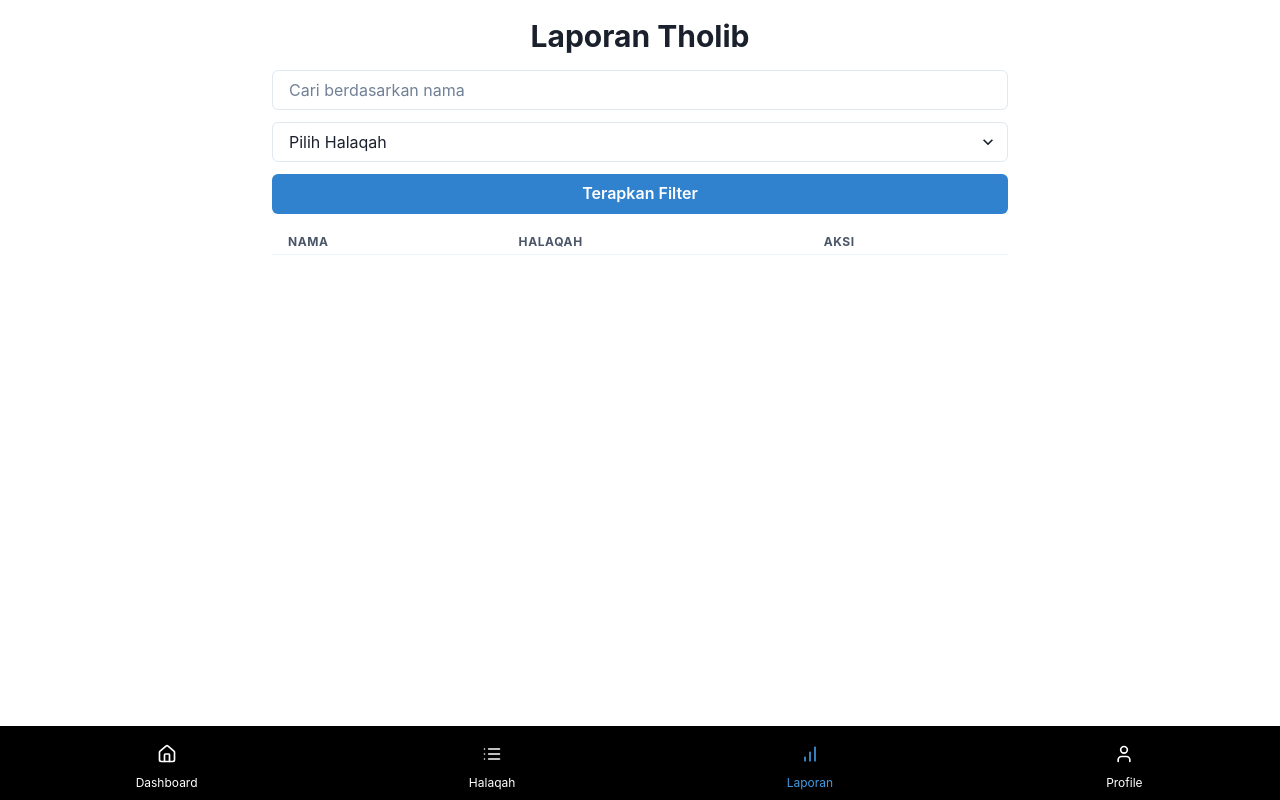
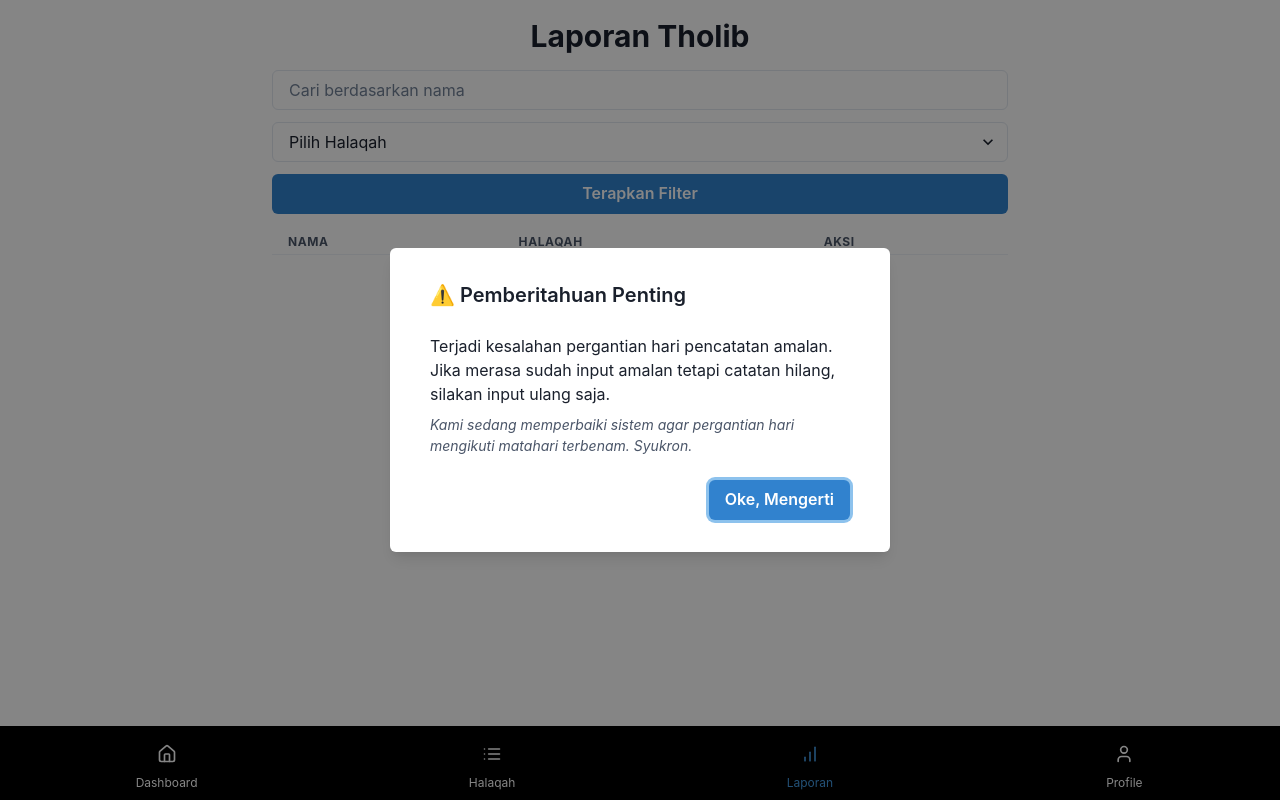
Before and after one commit to daffamachfud/ramadhanlog-frontend, a Next.js app: page /murabbi/laporan-tholib in a window 1280 px wide. Built offline with nearby package versions, Linux system fonts and the light colour scheme.

Commit message:
add modal warning error

```diff
--- a/app/murabbi/layout.tsx
+++ b/app/murabbi/layout.tsx
@@ -4,6 +4,7 @@ import { Box } from "@chakra-ui/react";
 import Header from "@/components/Header";
 import BottomNav from "@/components/BottomNav";
 import { usePathname } from "next/navigation";
+import WarningModal from "@/components/WarningModal";
 
 export default function MurabbiLayout({ children }: { children: React.ReactNode }) {
   const pathname = usePathname();
@@ -17,6 +18,7 @@ export default function MurabbiLayout({ children }: { children: React.ReactNode
 
   return (
     <Box minH="100vh" pt="2px" pb="80px">
+    <WarningModal/>
       {/* <Header title={title} /> */}
       {children}
       <BottomNav />
--- a/app/pengawas/layout.tsx
+++ b/app/pengawas/layout.tsx
@@ -4,6 +4,7 @@ import { Box } from "@chakra-ui/react";
 import Header from "@/components/Header";
 import BottomNav from "@/components/BottomNav";
 import { usePathname } from "next/navigation";
+import WarningModal from "@/components/WarningModal";
 
 export default function MurabbiLayout({ children }: { children: React.ReactNode }) {
   const pathname = usePathname();
@@ -17,6 +18,7 @@ export default function MurabbiLayout({ children }: { children: React.ReactNode
 
   return (
     <Box minH="100vh" pt="4px" pb="80px">
+      <WarningModal/>
       {/* <Header title={title} /> */}
       {children}
       <BottomNav />
--- a/app/tholib/layout.tsx
+++ b/app/tholib/layout.tsx
@@ -1,12 +1,13 @@
 "use client";
 
 import { Box } from "@chakra-ui/react";
-import Header from "@/components/Header";
 import BottomNav from "@/components/BottomNav";
+import WarningModal from "@/components/WarningModal";
 
 export default function TholibLayout({ children }: { children: React.ReactNode }) {
   return (
     <Box minH="100vh" pt="0px" pb="80px"> {/* Tambahkan padding bottom lebih besar */}
+    <WarningModal/>
     {/* <Header title={title} /> */}
     {children}
     <BottomNav />
--- /dev/null
+++ b/components/WarningModal.tsx
@@ -0,0 +1,45 @@
+"use client";
+
+import { useState } from "react";
+import {
+  Modal,
+  ModalOverlay,
+  ModalContent,
+  ModalHeader,
+  ModalBody,
+  ModalFooter,
+  Button,
+  Text,
+} from "@chakra-ui/react";
+
+const WarningModal = () => {
+  const [isOpen, setIsOpen] = useState(true); // Modal muncul saat pertama kali render
+
+  return (
+    <Modal isOpen={isOpen} onClose={() => setIsOpen(false)} isCentered>
+      <ModalOverlay />
+      <ModalContent
+        maxW={{ base: "90%", md: "500px" }} // 🔹 Batasi lebar modal, lebih kecil di mobile
+        p={4} // 🔹 Padding agar tidak terlalu mepet
+        borderRadius="md" // 🔹 Tambahkan border radius agar tidak terlalu kaku
+      >
+        <ModalHeader>⚠️ Pemberitahuan Penting</ModalHeader>
+        <ModalBody>
+          <Text fontSize="md">
+            Terjadi kesalahan pergantian hari pencatatan amalan. Jika merasa sudah input amalan tetapi catatan hilang, silakan input ulang saja.
+          </Text>
+          <Text fontSize="sm" mt={2} fontStyle="italic" color="gray.600">
+            Kami sedang memperbaiki sistem agar pergantian hari mengikuti matahari terbenam. Syukron.
+          </Text>
+        </ModalBody>
+        <ModalFooter>
+          <Button colorScheme="blue" onClick={() => setIsOpen(false)}>
+            Oke, Mengerti
+          </Button>
+        </ModalFooter>
+      </ModalContent>
+    </Modal>
+  );
+};
+
+export default WarningModal;
```
